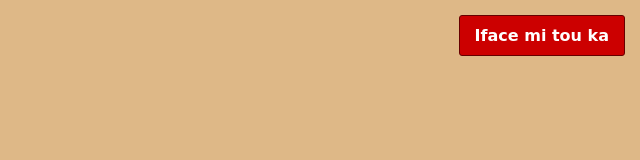
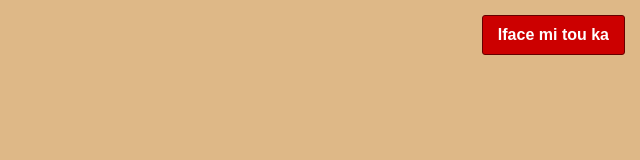
Before and after one commit to FranckGalinier/ERN24_js-post-it, a plain HTML site: page index.html in a window 1280 px wide. Shown: the whole page, without its empty margins (640-1280 px from the left). Drawn offline with Linux system fonts and the light colour scheme.

Commit message:
correction police style

```diff
--- a/style.css
+++ b/style.css
@@ -12,7 +12,7 @@
 /* --- Généralités --- */
 body {
     background-color: #deb887;
-    font-family: 'Turret Road', cursive;
+    font-family: sans-serif;
     padding: 80px 15px 15px;
 }
 
```
